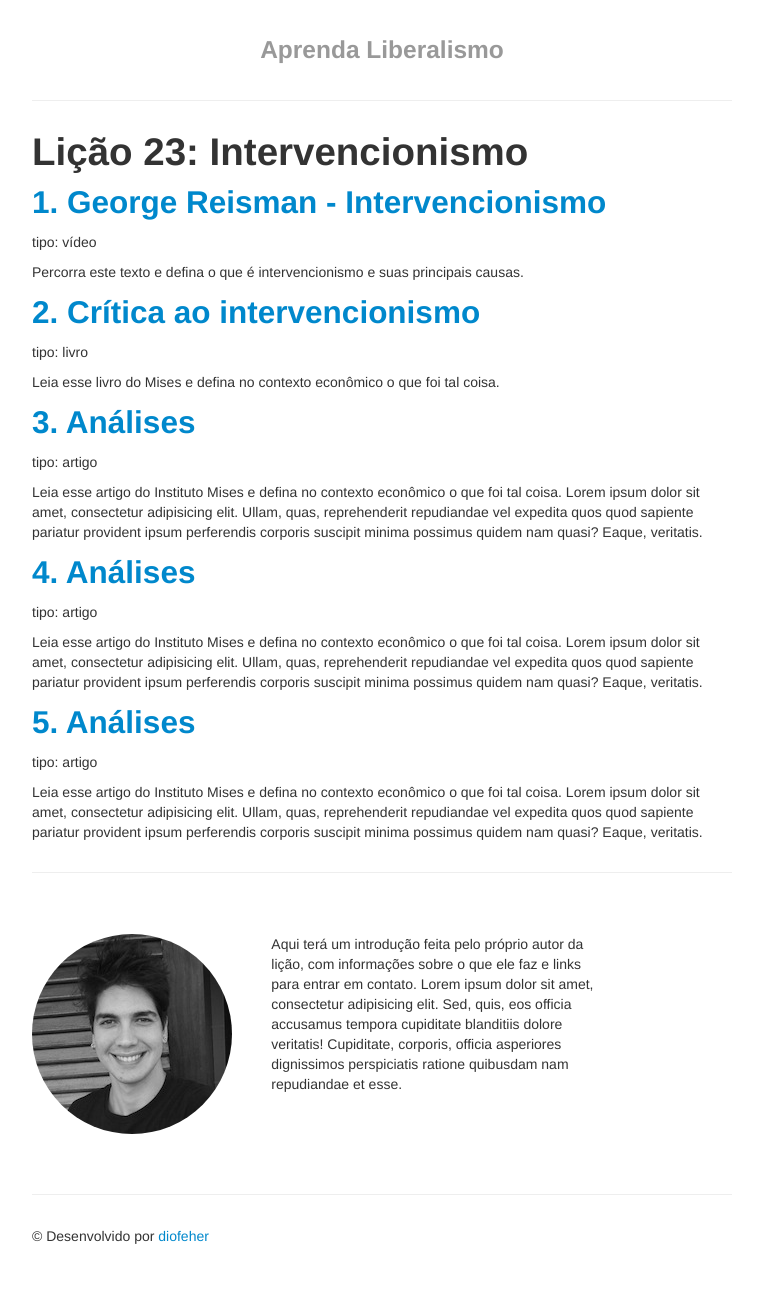
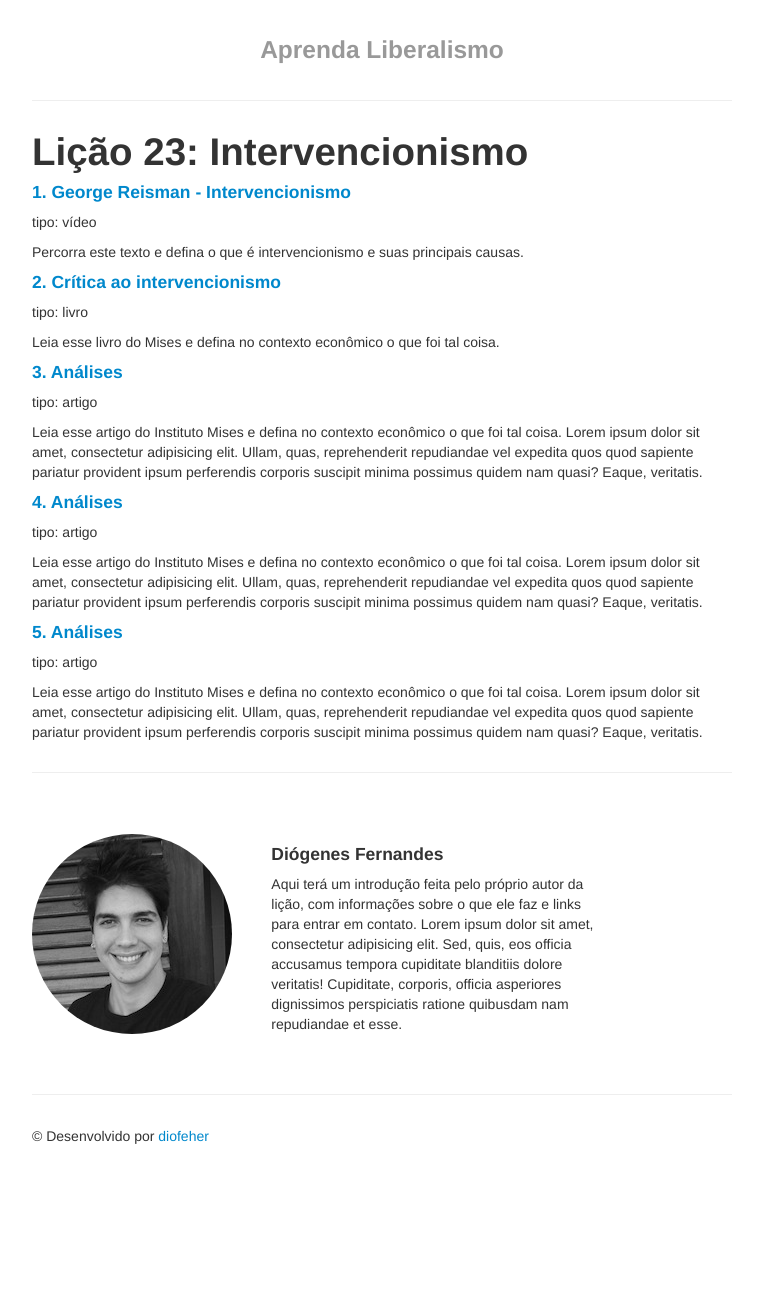
Before and after one commit to diofeher/diofeher.github.com, a Jekyll site: the page built from _posts/licoes/2013-09-02-intervencionismo.html, in a window 1280 px wide. Shown: the whole page, without its empty margins (258-1021 px from the left). Built offline with Jekyll 4.4.1, drawn with Linux system fonts in a browser that asks for light colours; nearby versions of some CDN libraries; Markdown is read by kramdown in place of the engine named in the settings; after the commit the page ends 1196 px from its top, so only the background shows below that.

Commit message:
licao 23

```diff
--- a/_layouts/liberalism.html
+++ b/_layouts/liberalism.html
@@ -72,6 +72,12 @@
           filter: gray; /* IE6-9 */
           -webkit-filter: grayscale(1); /* Google Chrome, Safari 6+ & Opera 15+ */
       }
+
+      img.gray:hover {
+        filter: none;
+        -webkit-filter: grayscale(0);
+        cursor:pointer;
+      }
     </style>
     <link href="/assets/css/bootstrap-responsive.css" rel="stylesheet">
 
--- a/_layouts/licao.html
+++ b/_layouts/licao.html
@@ -3,33 +3,33 @@ layout: liberalism
 ---
 <h1>Lição 23: Intervencionismo</h1>
 
-<h2>
+<h4>
 	<a href="http://www.youtube.com/watch?v=HUfm76neKbk">1. George Reisman - Intervencionismo</a>
-</h2>
+</h4>
 <p>tipo: vídeo</p>
 <p>Percorra este texto e defina o que é intervencionismo e suas principais causas.</p>
 
-<h2>
+<h4>
 	<a href="http://www.mises.org.br/Ebook.aspx?id=55">2. Crítica ao intervencionismo</a>
-</h2>
+</h4>
 <p>tipo: livro</p>
 <p>Leia esse livro do Mises e defina no contexto econômico o que foi tal coisa.</p>
 
-<h2>
+<h4>
 	<a href="http://www.mises.org.br/Article.aspx?id=570">3. Análises</a>
-</h2>
+</h4>
 <p>tipo: artigo</p>
 <p>Leia esse artigo do Instituto Mises e defina no contexto econômico o que foi tal coisa. Lorem ipsum dolor sit amet, consectetur adipisicing elit. Ullam, quas, reprehenderit repudiandae vel expedita quos quod sapiente pariatur provident ipsum perferendis corporis suscipit minima possimus quidem nam quasi? Eaque, veritatis.</p>
 
-<h2>
+<h4>
 	<a href="http://www.mises.org.br/Article.aspx?id=570">4. Análises</a>
-</h2>
+</h4>
 <p>tipo: artigo</p>
 <p>Leia esse artigo do Instituto Mises e defina no contexto econômico o que foi tal coisa. Lorem ipsum dolor sit amet, consectetur adipisicing elit. Ullam, quas, reprehenderit repudiandae vel expedita quos quod sapiente pariatur provident ipsum perferendis corporis suscipit minima possimus quidem nam quasi? Eaque, veritatis.</p>
 
-<h2>
+<h4>
 	<a href="http://www.mises.org.br/Article.aspx?id=570">5. Análises</a>
-</h2>
+</h4>
 <p>tipo: artigo</p>
 <p>Leia esse artigo do Instituto Mises e defina no contexto econômico o que foi tal coisa. Lorem ipsum dolor sit amet, consectetur adipisicing elit. Ullam, quas, reprehenderit repudiandae vel expedita quos quod sapiente pariatur provident ipsum perferendis corporis suscipit minima possimus quidem nam quasi? Eaque, veritatis.</p>
 
@@ -39,5 +39,7 @@ layout: liberalism
 	<div class="span4">
 		<img class="gray profile" src="/assets/images/licoes/diogenes.JPG"/>
 	</div>
-	<div class="span6">Aqui terá um introdução feita pelo próprio autor da lição, com informações sobre o que ele faz e links para entrar em contato. Lorem ipsum dolor sit amet, consectetur adipisicing elit. Sed, quis, eos officia accusamus tempora cupiditate blanditiis dolore veritatis! Cupiditate, corporis, officia asperiores dignissimos perspiciatis ratione quibusdam nam repudiandae et esse.</div>
+	<div class="span6">
+		<h4><strong>Diógenes Fernandes</strong></h4>
+		Aqui terá um introdução feita pelo próprio autor da lição, com informações sobre o que ele faz e links para entrar em contato. Lorem ipsum dolor sit amet, consectetur adipisicing elit. Sed, quis, eos officia accusamus tempora cupiditate blanditiis dolore veritatis! Cupiditate, corporis, officia asperiores dignissimos perspiciatis ratione quibusdam nam repudiandae et esse.</div>
 </div>
```
